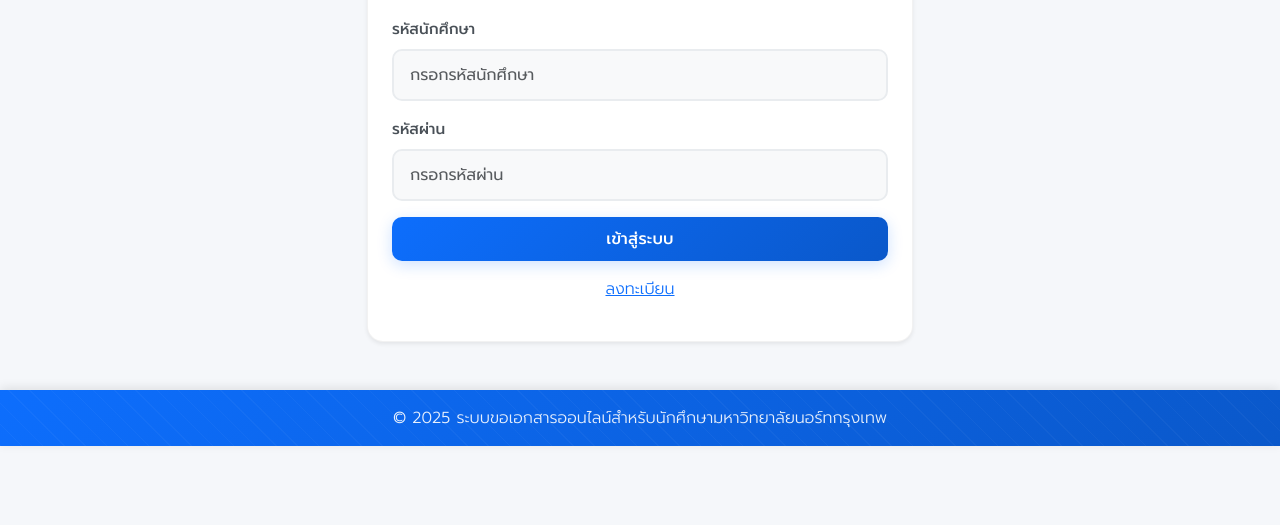
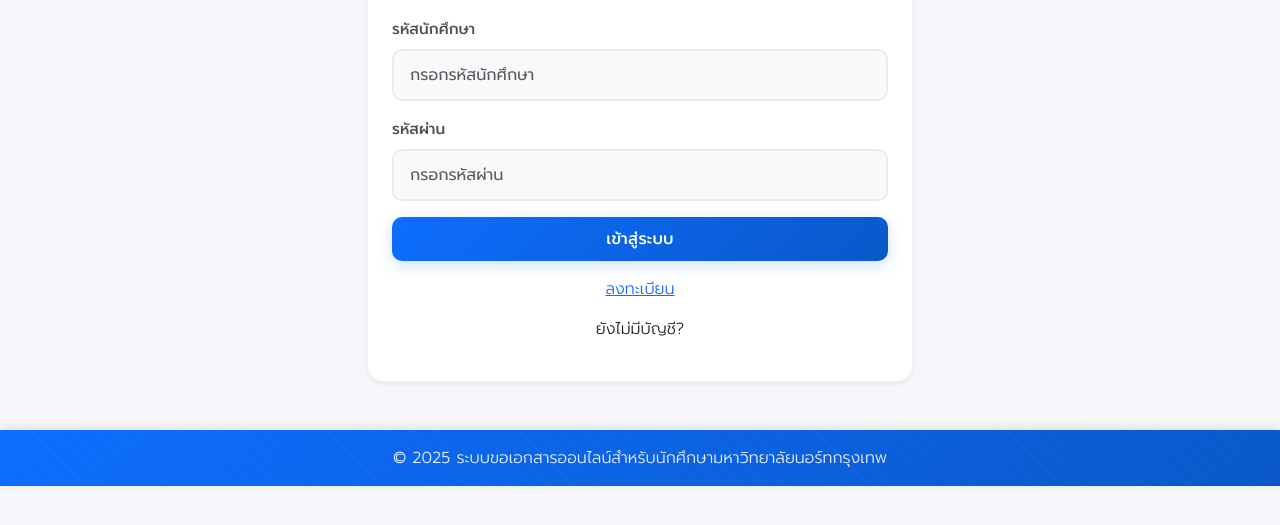
Before and after one commit to akkadateoit/document-request-system, a website: page public/login.html in a window 1280 px wide. Shown: the part 189-714 px from the top of the page. Drawn offline with nearby package versions, Linux system fonts and the light colour scheme.

Commit message:
Update login.html

```diff
--- a/public/login.html
+++ b/public/login.html
@@ -61,7 +61,7 @@
             </form>
             <div class="mt-3 text-center">
               <p> <a href="register.html">ลงทะเบียน</a></p>
-         <!--      <p data-i18n="login.noAccount">ยังไม่มีบัญชี? <a href="register.html" data-i18n="login.register">ลงทะเบียน</a></p>  -->
+           <p data-i18n="login.noAccount">ยังไม่มีบัญชี? <a href="register.html" data-i18n="login.register">ลงทะเบียน</a></p>
             </div>
           </div>
         </div>
```
